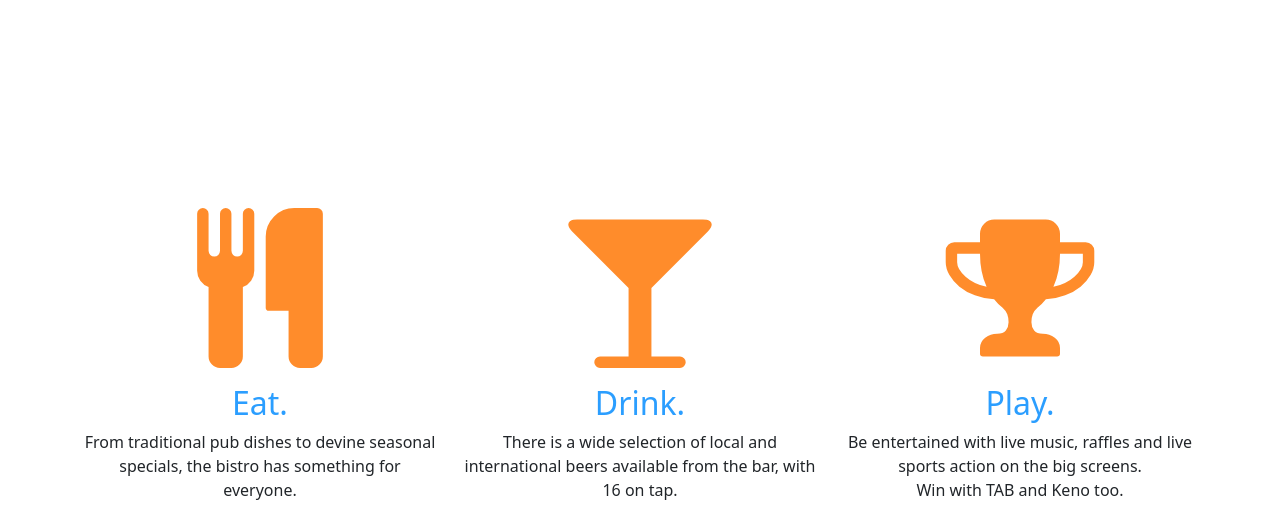
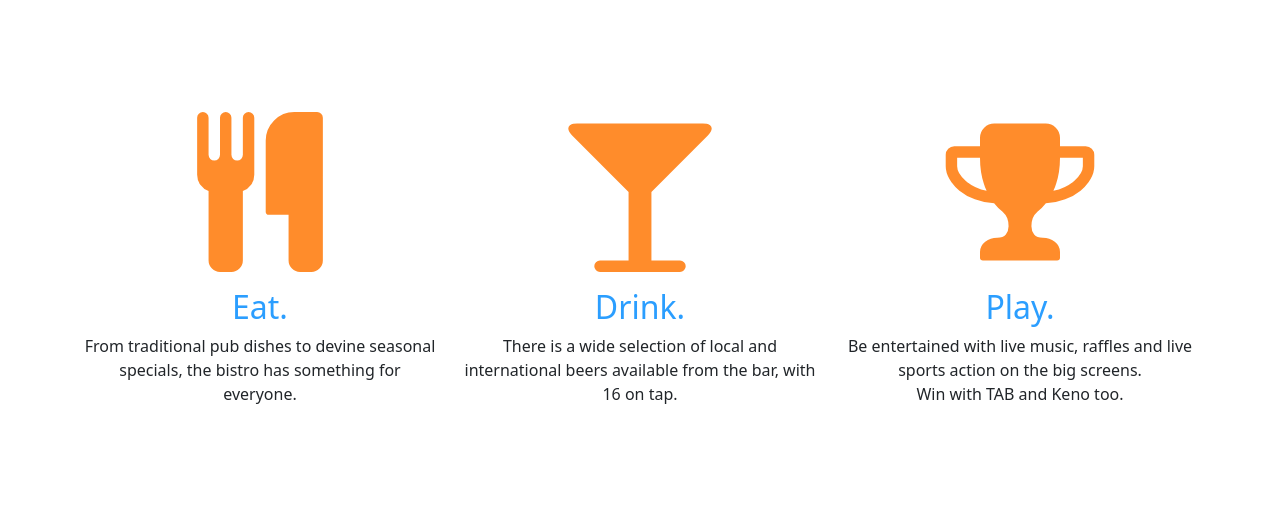
Before and after one commit to HenryRous/HenryRous.github.io, a Jekyll site: the page built from index.html, in a window 1280 px wide. Shown: the part 326-844 px from the top of the page. Built offline with Jekyll 4.4.1, drawn with Linux system fonts in a browser that asks for light colours; grey boxes are pictures that could not be loaded.

Commit message:
Update default.html

```diff
--- a/_layouts/default.html
+++ b/_layouts/default.html
@@ -40,7 +40,7 @@
 
 {% include header.html %}
 
-<main id="content" class="my-5 py-5">
+<main id="content">
 {{ content }}
 </main><!-- End of content -->
 
```
